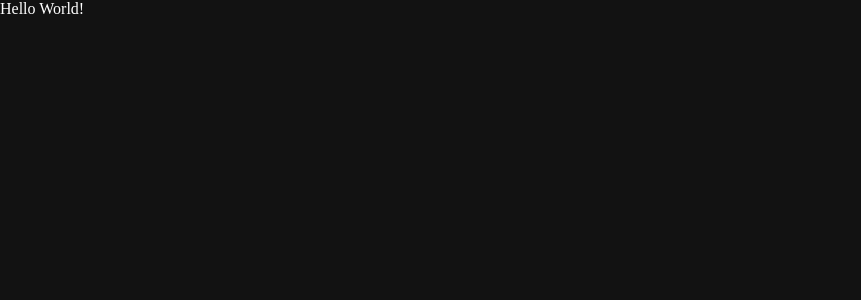
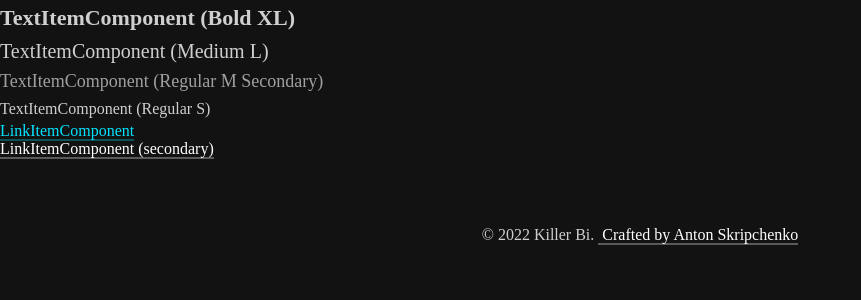
Before and after one commit to antongospod/KillerBi, a Nuxt app: page / in a window 1280 px wide. Shown: the top 300 px of the page, without its empty margins (0-861 px from the left). Built offline with nearby package versions, Linux system fonts and the light colour scheme.

Commit message:
feat: demo

```diff
--- a/pages/index.vue
+++ b/pages/index.vue
@@ -1,9 +1,31 @@
 <template>
-  <div>Hello World!</div>
+  <div>
+    <text-item size="xl" weight="bold">TextItemComponent (Bold XL)</text-item>
+    <br />
+    <text-item size="l" weight="medium">TextItemComponent (Medium L)</text-item>
+    <br />
+    <text-item secondary>TextItemComponent (Regular M Secondary)</text-item>
+    <br />
+    <text-item size="s" weight="regular"
+      >TextItemComponent (Regular S)</text-item
+    >
+    <br />
+    <link-item href="#" target="_self"> LinkItemComponent </link-item>
+    <br />
+    <link-item secondary href="/humans.txt" target="_self">
+      LinkItemComponent (secondary)
+    </link-item>
+    <footer-component />
+  </div>
 </template>
 
 <script>
+import LinkItem from '~/components/LinkItem'
+import TextItem from '~/components/TextItem'
+import FooterComponent from '~/components/FooterComponent'
+
 export default {
   name: 'IndexPage',
+  components: { LinkItem, TextItem, FooterComponent },
 }
 </script>
```
